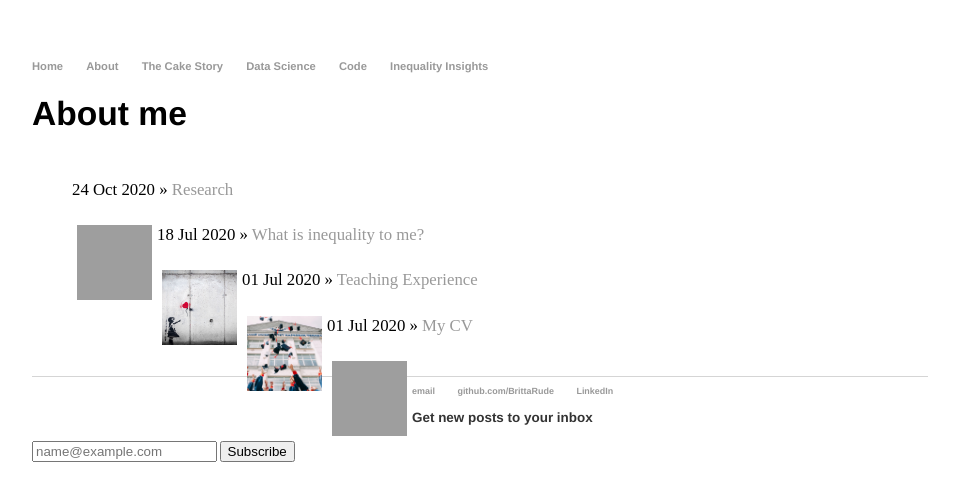
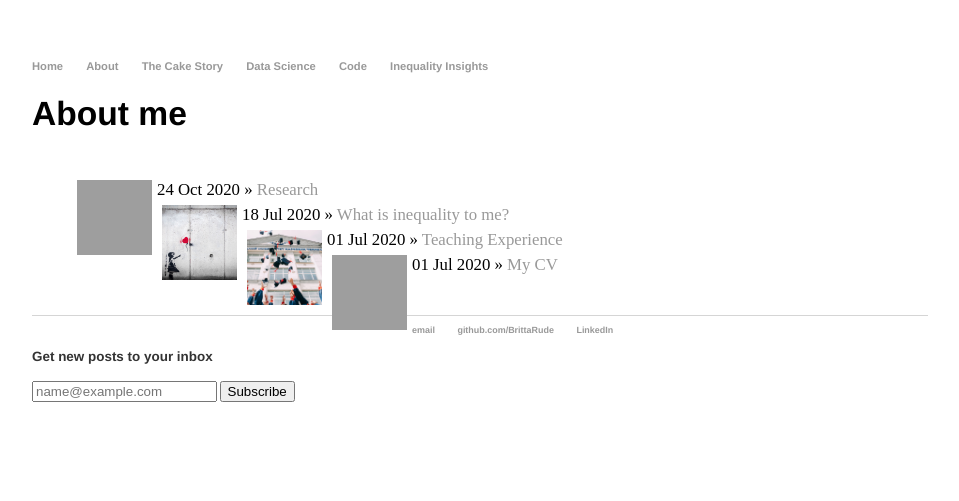
Before and after one commit to BrittaRude/BrittaRude.github.io, a Jekyll site: the page built from about/index.html, in a window 1280 px wide. Shown: the top 501 px of the page, without its empty margins (160-1119 px from the left). Built offline with Jekyll 4.4.1, drawn with Linux system fonts in a browser that asks for light colours; grey boxes are pictures that could not be loaded.

Commit message:
Update index.html

```diff
--- a/about/index.html
+++ b/about/index.html
@@ -7,6 +7,6 @@
 
 	  {% for post in site.categories.inputs_about %}
 		<li><span>{{ post.date | date_to_string }}</span> » <a href="{{ post.url }}" title="{{ post.title }}">{{ post.title }}</a>
-		<p><img src="{{post.image}}" alt="" class="blog-roll-image" hspace="5"></img></li>
+		<img src="{{post.image}}" alt="" class="blog-roll-image" hspace="5"></img></li>
 	  {% endfor %}
 	</ul>
```
